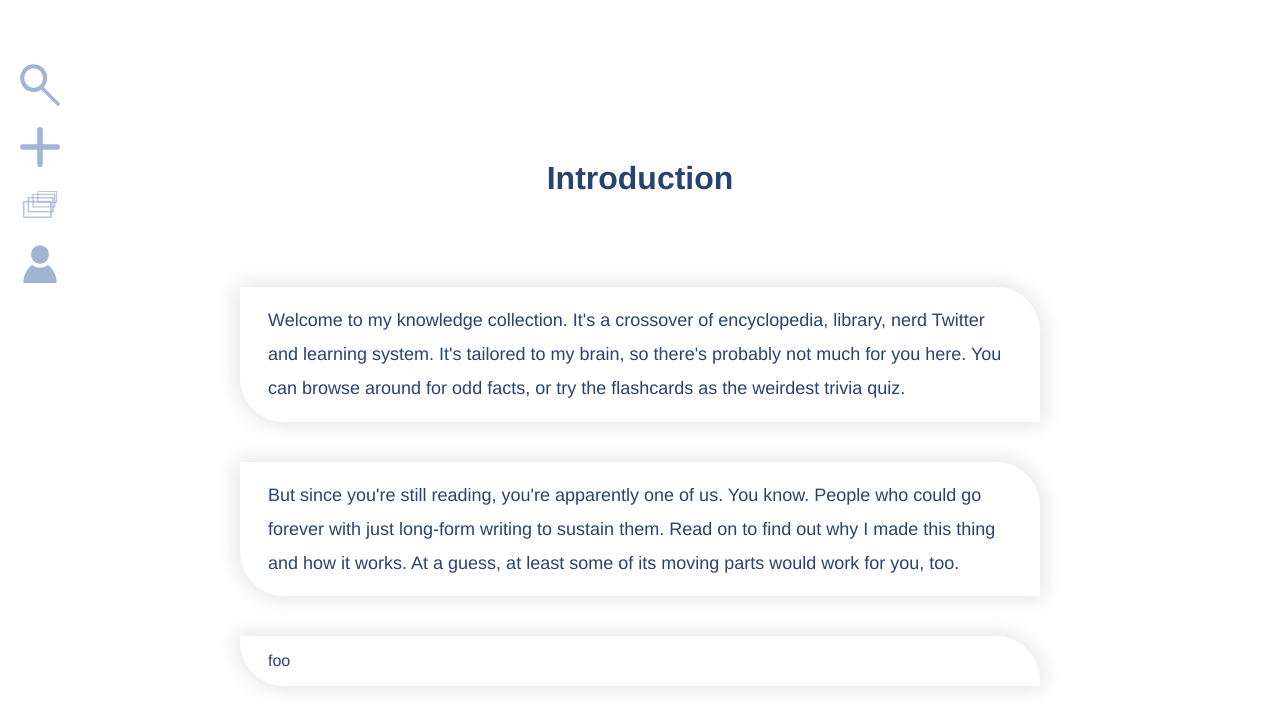
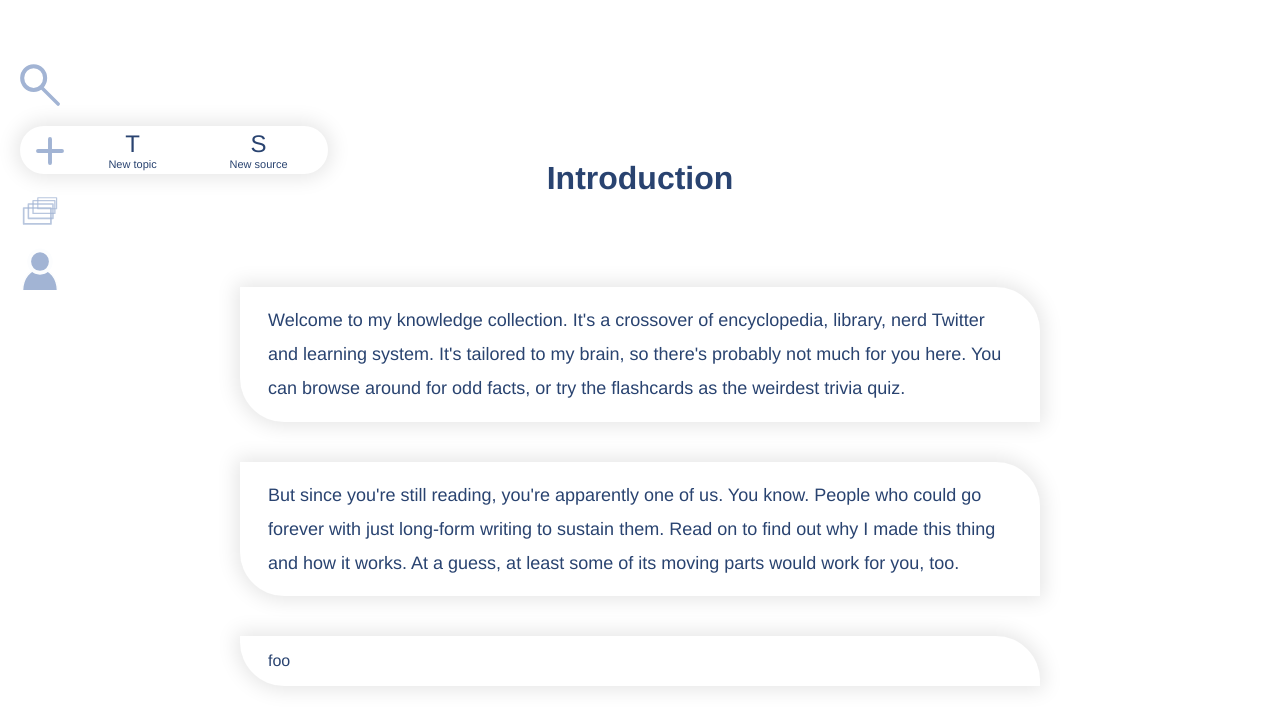
Before and after one commit to rixx/scholar.rixx.de, a Vue app in the folder frontend/: page / in a window 1280 px wide. Both pictures are taken after a click on the picture 40 px from the left and 146 px from the top of the page. Shown: the top 728 px of the page. Built offline with nearby package versions, Linux system fonts and the light colour scheme.

Commit message:
Add pre-create menu

```diff
--- a/frontend/src/App.vue
+++ b/frontend/src/App.vue
@@ -1,6 +1,6 @@
 <template>
   <header>
-    <div id="search-container" :class="{active: searching}">
+    <div id="search-container" class="header-container" :class="{active: searching}">
       <img src="./assets/search.svg" @click="toggleSearch()">
       <input v-if="searching" v-model="searchTerm" @keydown.esc="toggleSearch()" @input="updateSearch()">
       <div v-if="searching && searchResults.length" id="search-results">
@@ -17,15 +17,27 @@
         </template>
       </div>
     </div>
-    <img src="./assets/add.svg">
+    <div id="add-container" class="header-container" :class="{active: addMenu}">
+      <img src="./assets/add.svg" @click="toggleAddMenu()">
+      <div id="add-menu" v-if="addMenu">
+        <div @click="adding = 'topic'">
+          <span class="letter">T</span>
+          <span class="word">New topic</span>
+        </div>
+        <div @click="adding = 'source'">
+          <span class="letter">S</span>
+          <span class="word">New source</span>
+        </div>
+      </div>
+    </div>
     <img src="./assets/cards.svg">
     <img v-if="!user.token" @click="startLogin()" src="./assets/login.svg">
   </header>
 
-  <main @keydown.esc="stopLogin()">
-  <router-view @startLogin="startLogin" :loggedIn="loggedIn" />
-    <div v-if="loggingIn" id="login-overlay" @click="stopLogin()" @keydown.esc="stopLogin()">
-      <div class="card" @click.stop="" @keydown.esc="stopLogin()">
+  <main>
+    <router-view @startLogin="startLogin" :loggedIn="loggedIn" />
+    <div v-if="loggingIn || adding " id="overlay" @click="stopOverlay()" @keydown.esc="stopOverlay()">
+      <div class="card" @click.stop="" @keydown.esc="stopOverlay()" v-if="loggingIn">
         <h2>Log in</h2>
         <input type="text" @keydown.enter="doLogin()" v-model="loginUser">
         <input type="password" @keydown.enter="doLogin()" v-model="loginPassword">
@@ -44,6 +56,8 @@ export default {
     return {
       loggingIn: false,
       searching: false,
+      adding: false,
+      addMenu: false,
       loginUser: "",
       loginPassword: "",
       searchResults: [],
@@ -56,8 +70,10 @@ export default {
     startLogin () {
       this.loggingIn = true
     },
-    stopLogin () {
+    stopOverlay () {
       this.loggingIn = false
+      this.adding = false
+      this.addMenu = false
     },
     doLogin () {
       api.fetch('/api/login/', 'POST', {username: this.loginUser, password: this.loginPassword}).then(response => {
@@ -66,10 +82,19 @@ export default {
         }
       })
     },
+    toggleAddMenu () {
+      if (this.addMenu) {
+        this.addMenu = false
+      } else {
+        this.stopOverlay()
+        this.addMenu = true
+      }
+    },
     toggleSearch () {
       if (this.searching) {
         this.searching = false
       } else {
+        this.stopOverlay()
         this.searching = true
         window.setTimeout(() => document.querySelector("#search-container input").focus(), 5)
       }
@@ -115,22 +140,23 @@ header > * {
   cursor: pointer;
 }
 header img {
-  width: 40px;
+  height: 42px;
 }
-header #search-container.active {
+header .header-container.active {
   position: relative;
   box-shadow: 0px 0px 20px 4px rgba(0,0,0,0.10);
   border-radius: 44px;
   padding: 4px;
   display: flex;
   width: 300px;
+  height: 40px;
 }
-header #search-container.active img {
+header .header-container.active img {
   width: 28px;
   margin-left: 12px;
   margin-right: 8px;
 }
-header #search-container.active input {
+header .header-container.active input {
   border-radius: 44px;
   margin: 0 4px;
   width: 100%;
@@ -154,6 +180,22 @@ header #search-container.active input {
 }
 #search-results > a:hover {
   background-color: #f4f4f4;
+}
+#add-menu {
+  display: flex;
+  width: 100%;
+  justify-content: space-around;
+}
+#add-menu > div {
+  display: flex;
+  flex-direction: column;
+  align-items: center;
+}
+#add-menu .letter {
+  font-size: 24px;
+}
+#add-menu .word {
+  font-size: 11px;
 }
 main {
   max-width: 800px;
@@ -179,7 +221,7 @@ main p {
 .card:hover {
   box-shadow: 0px 0px 20px 7px rgba(0,0,0,0.12);
 }
-#login-overlay {
+#overlay {
   z-index: 1000;
   position: absolute;
   width: 100%;
@@ -188,7 +230,7 @@ main p {
   left: 0;
   background-color: rgba(0,0,0,0.7);
 }
-#login-overlay .card {
+#overlay .card {
   width: 500px;
   margin-left: auto;
   margin-right: auto;
@@ -204,7 +246,7 @@ input, input:focus {
   border: 1px solid #ccc;
   outline: none;
 }
-#login-overlay input {
+#overlay input {
   width: 50%;
   margin: 15px auto;
 }
```
